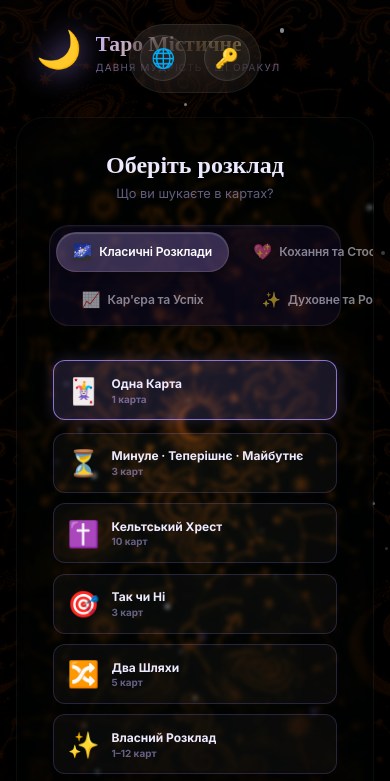
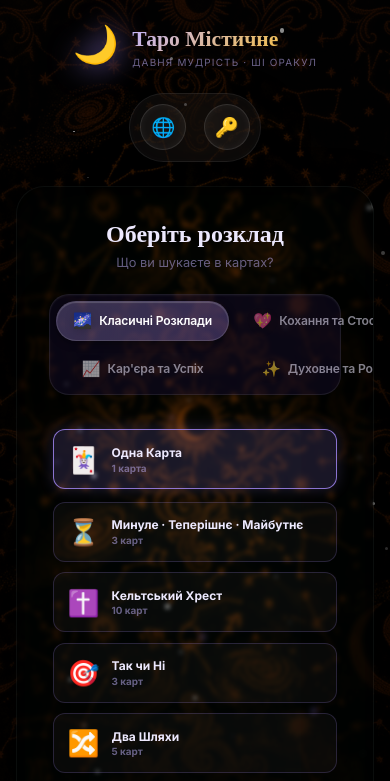
Before and after one commit to IvanPh9/Tarot, a Vue app: page / in a window 390 px wide. Shown: the top 781 px of the page. Built offline with nearby package versions, Linux system fonts and the light colour scheme.

Commit message:
Enhance mobile UI responsiveness

```diff
--- a/src/App.vue
+++ b/src/App.vue
@@ -821,12 +821,12 @@ body {
   font-family: 'Inter', system-ui, sans-serif;
   background: #080310;
   color: #ede9fe;
-  min-height: 100vh;
+  min-height: 100dvh;
   overflow: hidden;
 }
 
 .app {
-  min-height: 100vh;
+  min-height: 100dvh;
   position: relative;
   overflow: hidden;
 }
@@ -946,13 +946,13 @@ body {
   position: relative; z-index: 2;
   display: flex;
   align-items: stretch;
-  height: 100vh;
+  height: 100dvh;
   padding: 1.5rem;
 }
 @media (max-width: 1024px) {
   .app__workspace {
     flex-direction: column;
-    height: auto; min-height: 100vh;
+    height: auto; min-height: 100dvh;
     overflow-y: auto; padding: 1rem; gap: 1rem;
   }
 }
@@ -969,6 +969,14 @@ body {
   gap: 0.85rem;
   z-index: 10;
   pointer-events: none;
+}
+@media (max-width: 1024px) {
+  .branding-container {
+    position: relative;
+    top: 0; left: 0;
+    justify-content: center;
+    margin-top: 0.5rem;
+  }
 }
 .branding-logo {
   font-size: 2.3rem;
--- a/src/components/TarotCard.vue
+++ b/src/components/TarotCard.vue
@@ -90,6 +90,12 @@ const cardSub = computed(() => {
 .card:hover { transform: translateY(-10px); }
 
 @media (min-width: 640px) { .card { width: 140px; } }
+@media (max-width: 480px) {
+  .card { width: 70px; gap: 0.2rem; }
+  .card__name { font-size: 0.5rem; }
+  .card__sub { font-size: 0.4rem; }
+  .card:hover { transform: translateY(-5px); }
+}
 
 .card__inner {
   width: 100%; aspect-ratio: 2 / 3.4;
```
